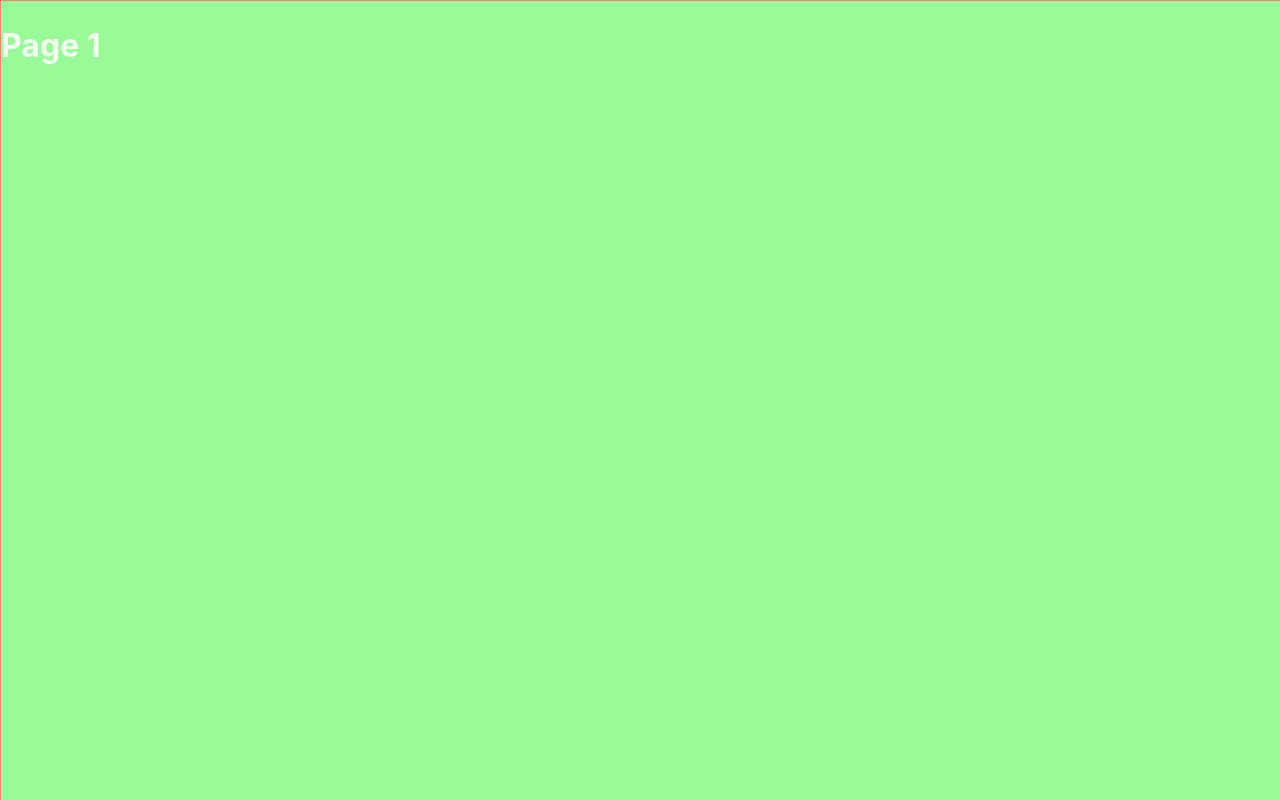
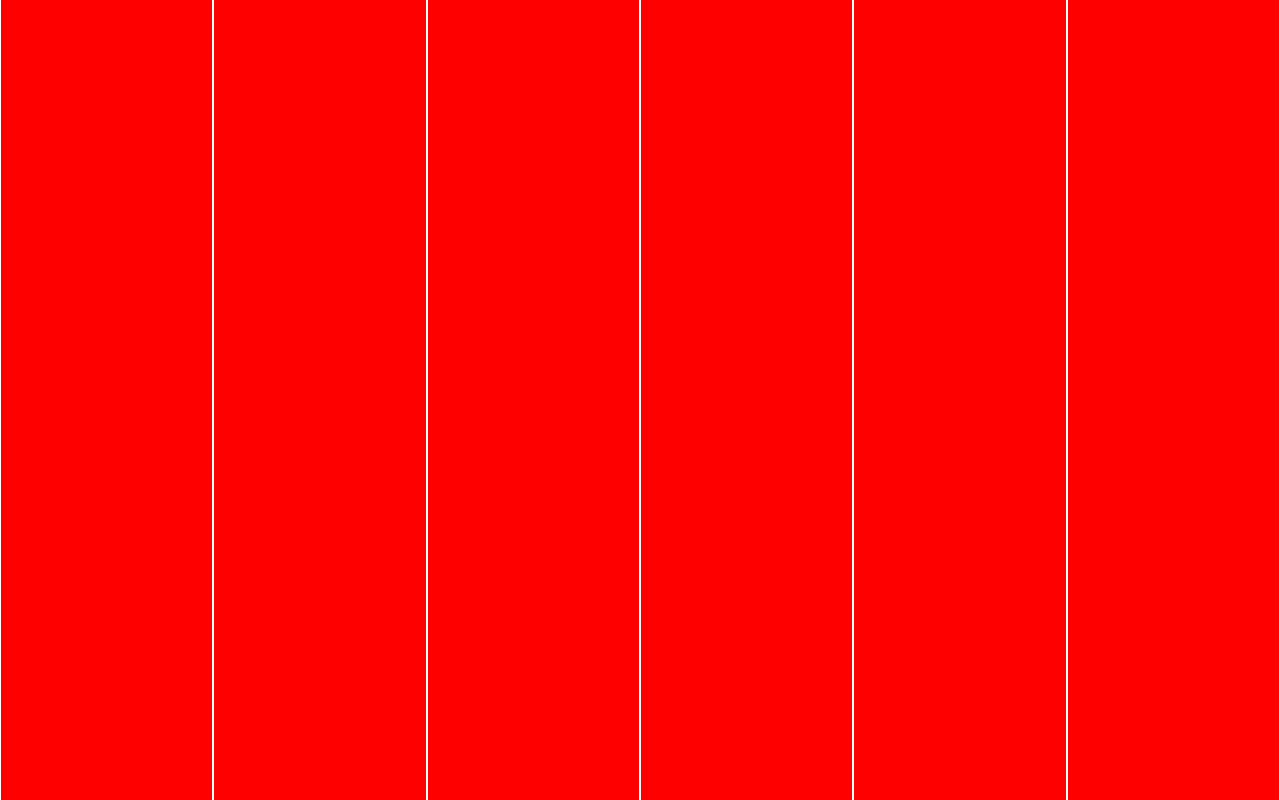
Before and after one commit to TEDxFISAT/TEDxFISAT-2K24, a React (Vite) app in the folder frontend/: page / in a window 1280 px wide. Shown: the top 800 px of the page. Built offline with nearby package versions, Linux system fonts and the light colour scheme.

Commit message:
red divs animation

```diff
--- a/frontend/components/LandingPg.jsx
+++ b/frontend/components/LandingPg.jsx
@@ -1,7 +1,7 @@
 import { useEffect } from 'react'
 import gsap from 'gsap'
 import { ScrollTrigger } from 'gsap/all'
-// import DC from './DisappearingContainers'
+import DC from './DisappearingContainers'
 gsap.registerPlugin(ScrollTrigger)
 
 const LandingPg = () => {
@@ -24,7 +24,7 @@ const LandingPg = () => {
 
     return(
         <>
-      {/* <DC/> */}
+      <DC/>
       <div className='top-layer'>
         <h1>Page 1</h1>
         <img src="https://wallpaperset.com/w/full/2/8/0/521071.jpg" style={{clipPath:"circle(10% at 50% 50%)"}}></img>
--- a/frontend/src/App.css
+++ b/frontend/src/App.css
@@ -78,5 +78,20 @@ body{
   position: fixed;
   width: 100vw;
   height: 100vh;
-  z-index: 5;
 }
+
+.disapperaingContainer{
+  display: flex;
+  justify-content: center;
+  align-items: center;
+  width: 100vw;
+  height: 100vh;
+  position: fixed;
+}
+
+.disapperaingContainer div{
+  width: 16.7vw;
+  height: 100vh;
+  background-color: red;
+  border: 1px solid white;
+}
```
Also changed, not shown: frontend/components/DisappearingContainers.jsx (renamed from frontend/components/DisappearingContainers.js).
